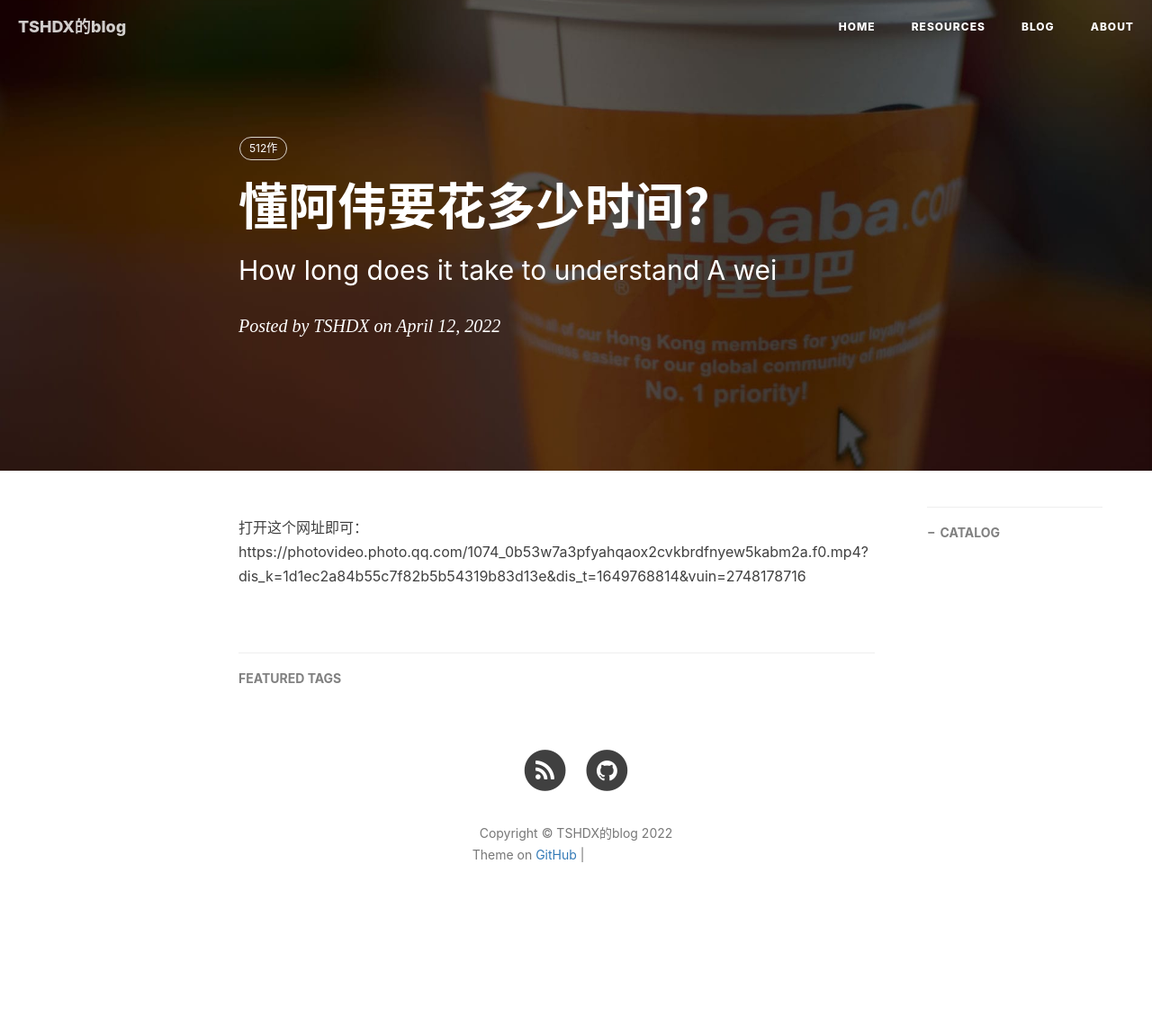
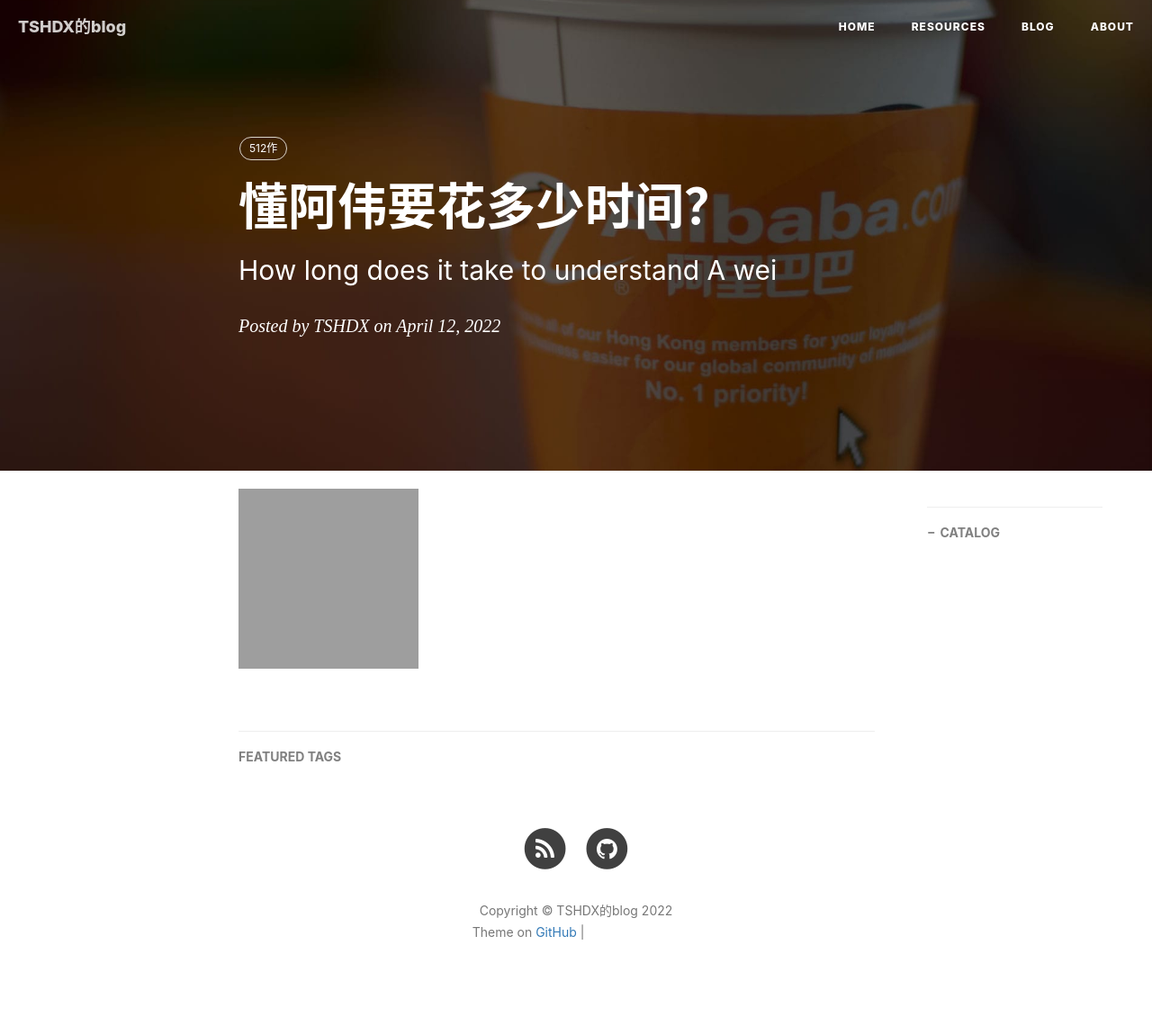
Before and after one commit to twodgirl/twodgirl.github.io, a Jekyll site: the page built from _posts/2022-4-12-懂阿伟要花多少时间.md, in a window 1280 px wide. Shown: the whole page at 90% size. Built offline with Jekyll 4.4.1, drawn with Linux system fonts in a browser that asks for light colours; nearby versions of some CDN libraries; comment, search, counter and statistics services are not loaded; before the commit the page ends 1054 px from its top, so only the background shows below that; grey boxes are pictures that could not be loaded.

Commit message:
Update 2022-4-12-懂阿伟要花多少时间.md

```diff
--- a/_posts/2022-4-12-懂阿伟要花多少时间.md
+++ b/_posts/2022-4-12-懂阿伟要花多少时间.md
@@ -9,5 +9,4 @@
 tags:
     - 512作
 ---
-
-打开这个网址即可：https://photovideo.photo.qq.com/1074_0b53w7a3pfyahqaox2cvkbrdfnyew5kabm2a.f0.mp4?dis_k=1d1ec2a84b55c7f82b5b54319b83d13e&dis_t=1649768814&vuin=2748178716
+<object data="img/12.mp4" height="200" width="200"></object>
```
